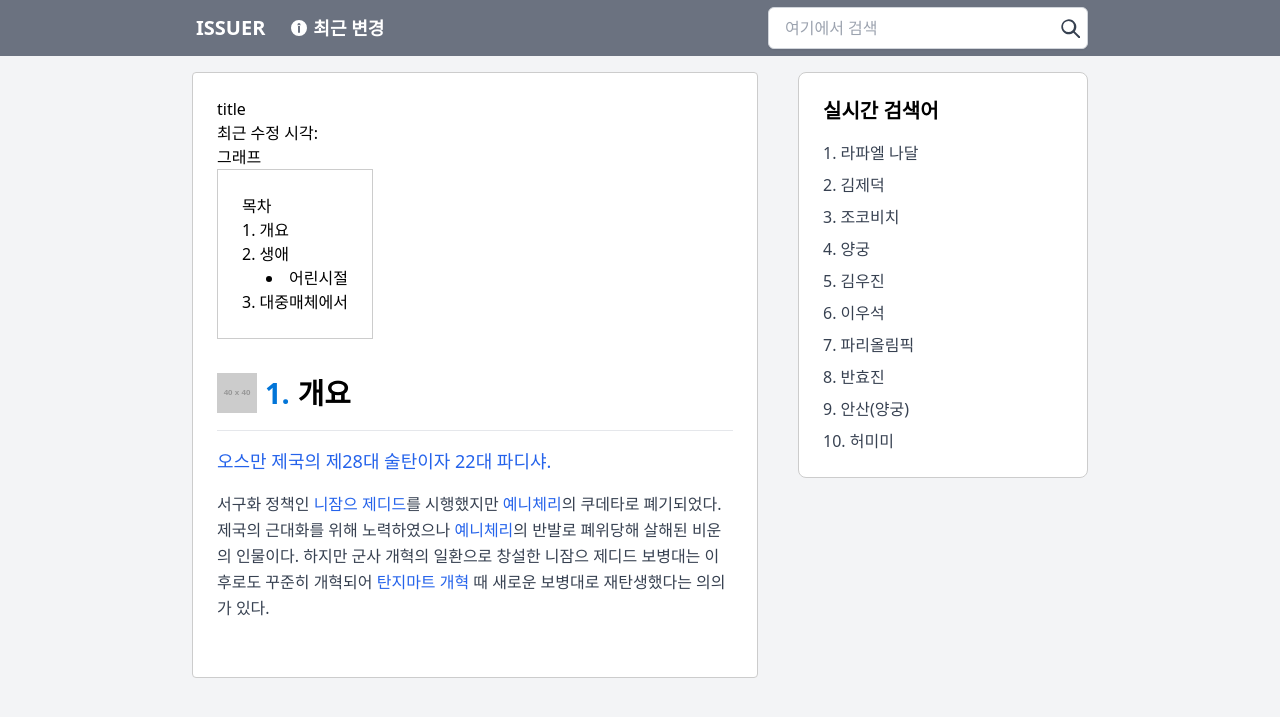
After one commit to Issuer-2024/issuer, a FastAPI app: template templates/v2/report.html in a window 1280 px wide. The commit adds this page. Shown: the top 717 px of the page. Run offline with FastAPI, Linux system fonts and the light colour scheme; the template is opened without the code that fills it, so the values that code supplies are empty; grey boxes labelled with a size stand in for pictures from a placeholder-image service; some libraries are stand-ins or nearby versions.

Commit message:
template: report layout 구성

```diff
--- a/main.py
+++ b/main.py
@@ -58,5 +58,13 @@ async def render_main_v2(request: Request):
         }
     )
 
+@app.get("/test/report")
+async def render_report_v2(request: Request):
+    return templates_v2.TemplateResponse(
+        request=request, name="report.html", context={
+
+        }
+    )
+
 
 uvicorn.run(app, host='0.0.0.0', port=8000)
--- /dev/null
+++ b/templates/v2/category.html
@@ -0,0 +1,22 @@
+<div class="container mx-auto my-8">
+    <section>
+        <div class="flex items-center mb-4">
+            <img src="https://placehold.co/40x40" alt="Title Icon" class="w-10 h-10 mr-2">
+            <div class="flex gap-2">
+                <a href="" style="color: #0275d8; font-size: 1.8em; font-weight: 600">1.</a>
+                <h3 class="font-bold" style="font-size: 1.8em">개요</h3>
+            </div>
+        </div>
+        <hr class="my-4">
+        <p class="text-lg text-blue-600 mb-4">
+            <a href="#">오스만 제국</a>의 제28대 술탄이자 22대 파디샤.
+        </p>
+        <p class="text-gray-700 leading-relaxed">
+            서구화 정책인 <a href="#" class="text-blue-600">니잠으 제디드</a>를 시행했지만 <a href="#" class="text-blue-600">예니체리</a>의
+            쿠데타로 폐기되었다.
+            제국의 근대화를 위해 노력하였으나 <a href="#" class="text-blue-600">예니체리</a>의 반발로 폐위당해 살해된 비운의 인물이다.
+            하지만 군사 개혁의 일환으로 창설한 니잠으 제디드 보병대는 이후로도 꾸준히 개혁되어 <a href="#" class="text-blue-600">탄지마트 개혁</a> 때 새로운 보병대로
+            재탄생했다는 의의가 있다.
+        </p>
+    </section>
+</div>
--- /dev/null
+++ b/templates/v2/content.html
@@ -0,0 +1,20 @@
+<div class="bg-white flex rounded p-6" style="border: 1px solid #ccc">
+    <div class="flex flex-col">
+        <div>
+            <h2>title
+            </h2>
+        </div>
+        <div>
+            <span>최근 수정 시각:</span>
+        </div>
+        <div>
+            그래프
+        </div>
+        <div class="flex    ">
+            {% include "table_of_contents.html" %}
+        </div>
+        <div>
+            {% include "category.html" %}
+        </div>
+    </div>
+</div>
--- a/templates/v2/header.html
+++ b/templates/v2/header.html
@@ -1,18 +1,4 @@
-<!DOCTYPE html>
-<html lang="en">
-<head>
-    <meta charset="UTF-8">
-    <meta name="viewport" content="width=device-width, initial-scale=1.0">
-    <title>Navigation Bar Prototype</title>
-    <script src="https://cdn.tailwindcss.com"></script>
-    <style>
-        .main-color {
-            color: #C6E8FF
-        }
-    </style>
-</head>
-<body>
-<div class="h-14 flex justify-between items-center px-4 bg-gradient-to-r from-teal-500 to-green-500" style="padding: 0 15% 0 15%">
+<div class="bg-gray-500 relative z-10 h-14 flex justify-between items-center px-4 bg-gradient-to-r from-teal-500 to-green-500" style="padding: 0 15% 0 15%">
     <div class="flex space-x-4">
         <button class="flex items-center bg-transparent hover:bg-white hover:bg-opacity-10 text-white font-bold py-2 px-1 rounded transition duration-300">
             <span class="text-xl">ISSUER</span>
@@ -33,5 +19,3 @@
         </button>
     </div>
 </div>
-</body>
-</html>
--- /dev/null
+++ b/templates/v2/keyword_rank.html
@@ -0,0 +1,15 @@
+<div class="flex flex-col bg-white rounded-lg p-6 " style="border: 1px solid #ccc">
+    <h2 class="text-xl font-bold mb-4" style="width: 15rem">실시간 검색어</h2>
+    <ol class="list-decimal list-inside space-y-2 text-gray-700">
+        <li>라파엘 나달</li>
+        <li>김제덕</li>
+        <li>조코비치</li>
+        <li>양궁</li>
+        <li>김우진</li>
+        <li>이우석</li>
+        <li>파리올림픽</li>
+        <li>반효진</li>
+        <li>안산(양궁)</li>
+        <li>허미미</li>
+    </ol>
+</div>
--- /dev/null
+++ b/templates/v2/report.html
@@ -0,0 +1,22 @@
+<!DOCTYPE html>
+<html lang="en">
+<head>
+    <meta charset="UTF-8">
+    <meta name="viewport" content="width=device-width, initial-scale=1.0">
+    <title>Webpage Layout</title>
+    <link href="https://cdn.jsdelivr.net/npm/tailwindcss@2.2.19/dist/tailwind.min.css" rel="stylesheet">
+</head>
+<body class="bg-gray-100">
+    {% include "header.html" %}
+    <div class="flex gap-10" style="margin: 1rem 15% 0 15%">
+        <div style="width: 80%">
+            {% include "content.html" %}
+        </div>
+        <div class="flex flex-col">
+            <div>
+                {% include "keyword_rank.html" %}
+            </div>
+        </div>
+    </div>
+</body>
+</html>
--- /dev/null
+++ b/templates/v2/table_of_contents.html
@@ -0,0 +1,14 @@
+<div>
+    <div class="flex flex-col p-6 " style="border: 1px solid #ccc">
+    <span>목차</span>
+    <ul class="list-decimal list-inside">
+        <li class=""><a href="#">개요</a></li>
+        <li class=""><a href="#">생애</a>
+            <ul class="list-disc list-inside ml-6">
+                <li class=""><a href="#">어린시절</a></li>
+            </ul>
+        </li>
+        <li class=""><a href="#">대중매체에서</a></li>
+    </ul>
+</div>
+</div>
```
Also changed, not shown: templates/v2/main_report_graph.html (added, +66 -0 lines), templates/v2/recently_added_list.html (added, +15 -0 lines).
